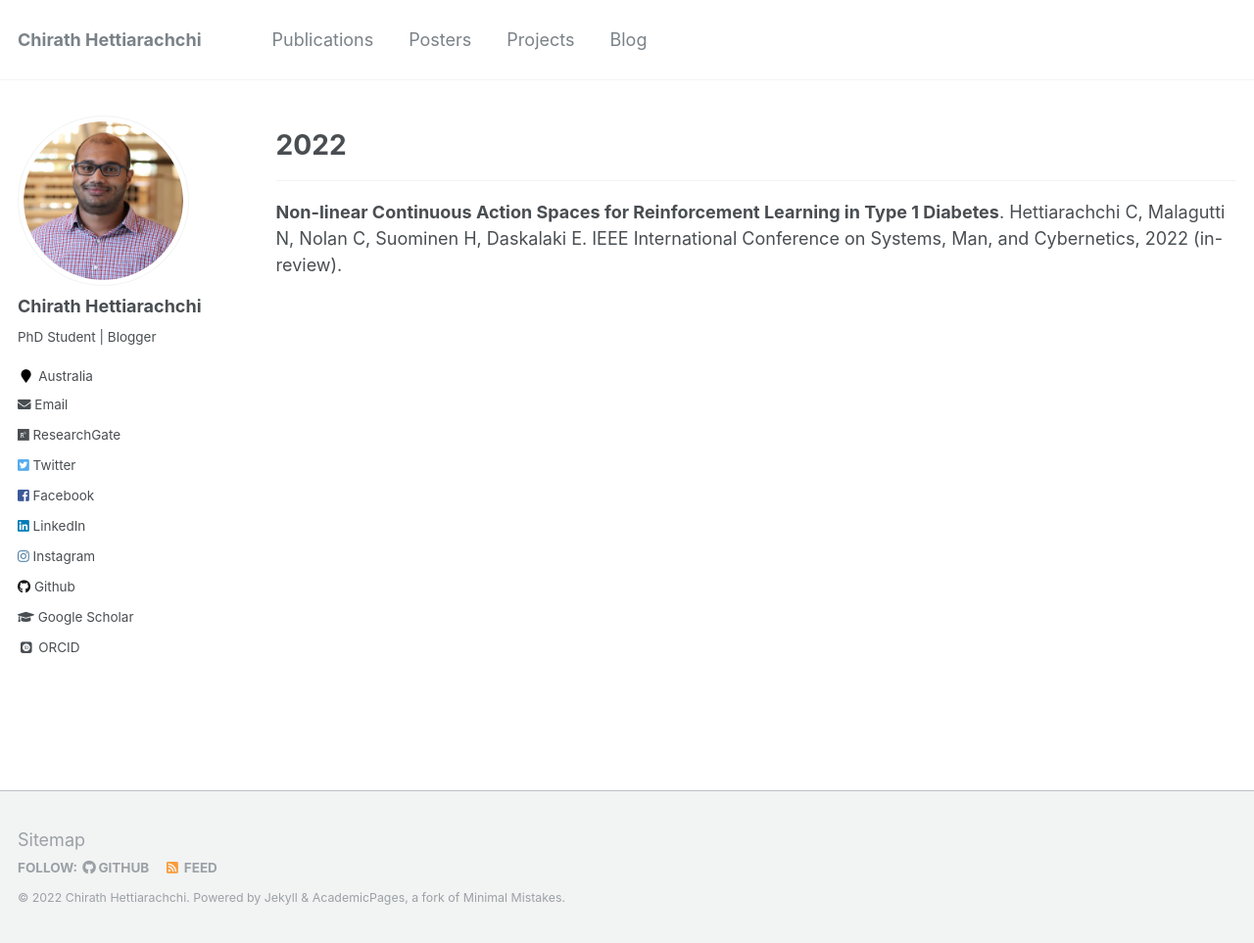
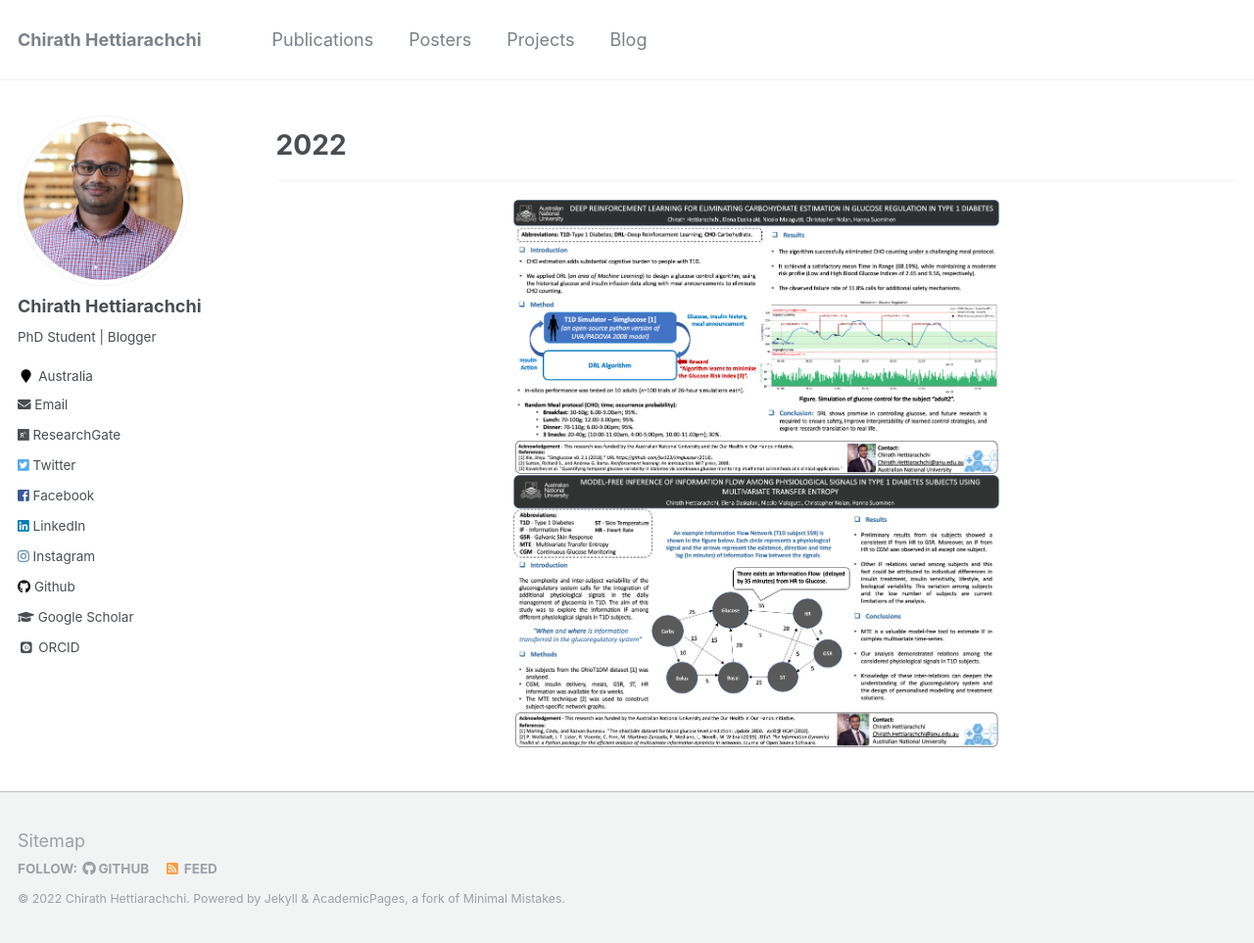
Before and after one commit to chirathyh/chirathyh.github.io, a Jekyll site: the page built from _pages/posters.md, in a window 1280 px wide and 963 px high. Shown: the whole window at 98% size. Built offline with Jekyll 4.4.1, drawn with Linux system fonts in a browser that asks for light colours; some web fonts are replaced.

Commit message:
Update posters.md

```diff
--- a/_pages/posters.md
+++ b/_pages/posters.md
@@ -7,4 +7,6 @@ author_profile: true
 # 2022
 ---
 
-**Non-linear Continuous Action Spaces for Reinforcement Learning in Type 1 Diabetes**. Hettiarachchi C, Malagutti N, Nolan C, Suominen H, Daskalaki E.  IEEE International Conference on Systems, Man, and Cybernetics, 2022 (in-review).
+<center><img src='/images/attd22.png' width="500" height="161"></center>
+
+<center><img src='/images/attd21.png' width="500" height="161"></center>
```
